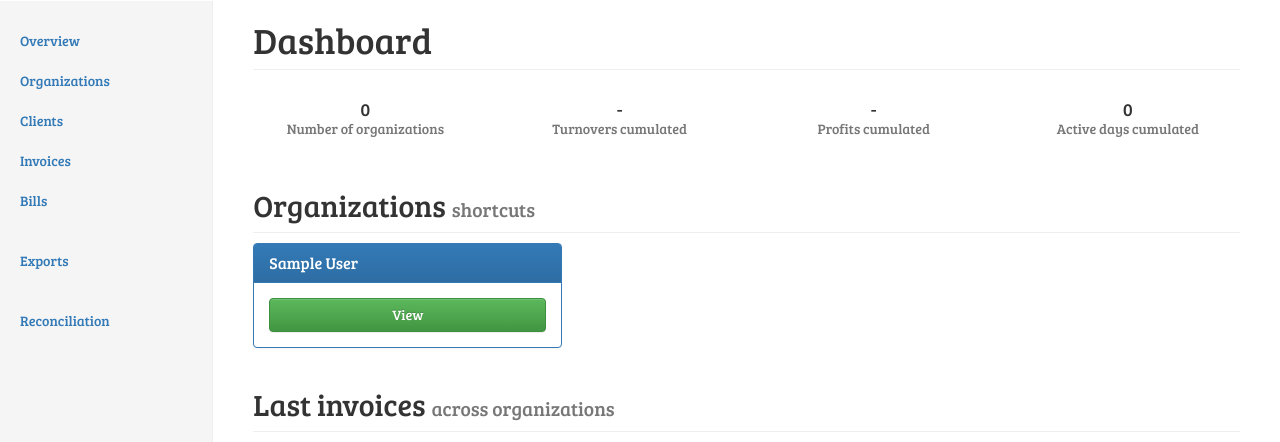
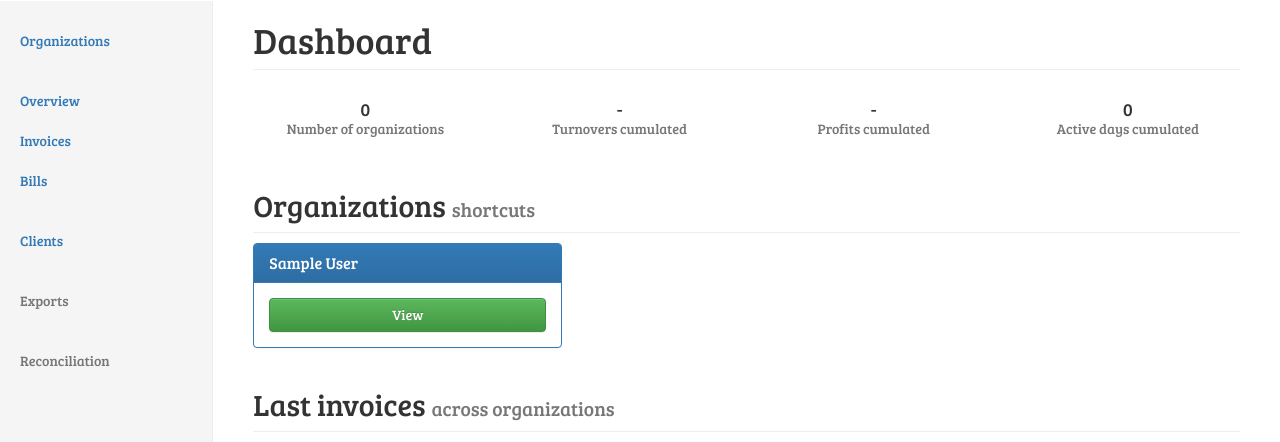
Before and after one commit to dulacp/django-accounting, a Django app: template accounting/templates/accounting/books/dashboard.html in a window 1280 px wide. Shown: the part 50-492 px from the top of the page. Run offline with Django 3.2, Linux system fonts and the light colour scheme; the template is opened without the code that fills it: most values are stand-ins (such as "Sample title", 1, 10 or a date in 2020); parts of the project's set-up code (start-up, migrations or seed data) failed here and were passed over; some libraries are stand-ins or nearby versions.

Commit message:
Improve the sidebar layout

```diff
--- a/accounting/templates/accounting/layout.html
+++ b/accounting/templates/accounting/layout.html
@@ -32,22 +32,26 @@
             {% block sidebar %}
             <div class="col-sm-3 col-md-2 sidebar">
                 <ul class="nav nav-sidebar">
+                    {% url 'books:organization-list' as books_organization_list_url %}
+                    <li class="{% active request books_organization_list_url exact_match=True %}"><a href="{{ books_organization_list_url }}">Organizations</a></li>
+                </ul>
+                <ul class="nav nav-sidebar">
                     {% url 'books:dashboard' as books_dashboard_url %}
-                    {% url 'books:organization-list' as books_organization_list_url %}
-                    {% url 'clients:client-list' as clients_client_list_url %}
                     {% url 'books:invoice-list' as books_invoice_list_url %}
                     {% url 'books:bill-list' as books_bill_list_url %}
                     <li class="{% active request books_dashboard_url exact_match=True %}"><a href="{{ books_dashboard_url }}">Overview</a></li>
-                    <li class="{% active request books_organization_list_url exact_match=True %}"><a href="{{ books_organization_list_url }}">Organizations</a></li>
-                    <li class="{% active request clients_client_list_url exact_match=True %}"><a href="{{ clients_client_list_url }}">Clients</a></li>
                     <li class="{% active request books_invoice_list_url exact_match=True %}"><a href="{{ books_invoice_list_url }}">Invoices</a></li>
                     <li class="{% active request books_bill_list_url exact_match=True %}"><a href="{{ books_bill_list_url }}">Bills</a></li>
                 </ul>
                 <ul class="nav nav-sidebar">
-                    <li><a href="">Exports</a></li>
+                    {% url 'clients:client-list' as clients_client_list_url %}
+                    <li class="{% active request clients_client_list_url exact_match=True %}"><a href="{{ clients_client_list_url }}">Clients</a></li>
                 </ul>
                 <ul class="nav nav-sidebar">
-                    <li><a href="">Reconciliation</a></li>
+                    <li class="disabled"><a href="">Exports</a></li>
+                </ul>
+                <ul class="nav nav-sidebar">
+                    <li class="disabled"><a href="">Reconciliation</a></li>
                 </ul>
             </div>
             {% endblock sidebar %}
```
